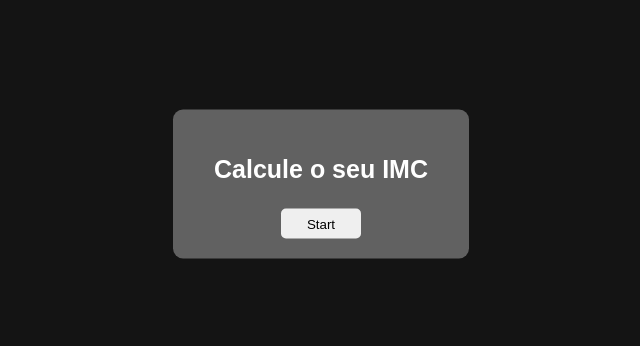
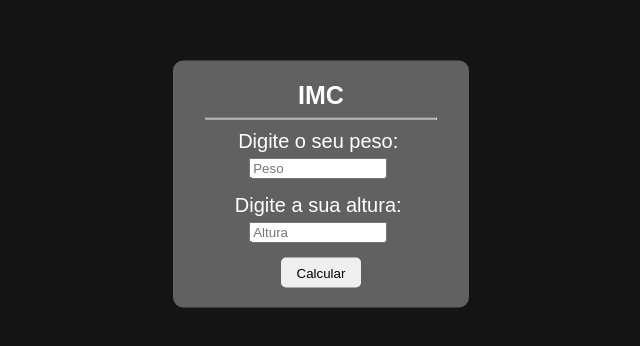
Before and after one commit to TStavale/calculadora_imc, a plain HTML site: page index.html in a window 1280 px wide. Shown: the part 216-562 px from the top of the page, without its empty margins (319-959 px from the left). Drawn offline with Linux system fonts and the light colour scheme.

Commit message:
Criei o html do contaneir2 e iniciei a estilização dele. Escondi o container1 por hora.

```diff
--- a/index.html
+++ b/index.html
@@ -14,7 +14,17 @@
             <button>Start</button>
         </div>
         <div class="container2">
-
+            <h3>IMC</h3>
+            <hr>
+            <div class="label-peso">
+            <label for="peso"> Digite o seu peso:</label>
+            <input type="number" placeholder="Peso" id="peso">
+            </div>
+            <div class="label-altura">
+            <label for="altura"> Digite a sua altura:</label>
+            <input type="number" placeholder="Altura" id="altura">
+            </div>
+            <button>Calcular</button>
         </div>
         <div class="container3">
 
--- a/style.css
+++ b/style.css
@@ -22,6 +22,10 @@ body {
 
 /*container1*/
 
+.container1 {
+    display: none; /* invisivel por hora*/
+}
+
 .container1 h3 {
     font-size: 25px;
 }
@@ -39,3 +43,28 @@ button:hover {
 }
 
 /*container2*/
+
+.container2 h3 {
+    margin: 0;
+    font-size: 25px;
+}
+
+hr {
+    width: 90%;
+}
+
+.label-peso, .label-altura {
+    width: 90%;
+    box-sizing: border-box;
+    margin: 10px;
+    font-size: 20px;
+}
+
+#peso, #altura {
+    width: 130px;
+    margin: 5px;
+}
+
+.container2 button {
+
+}
```
